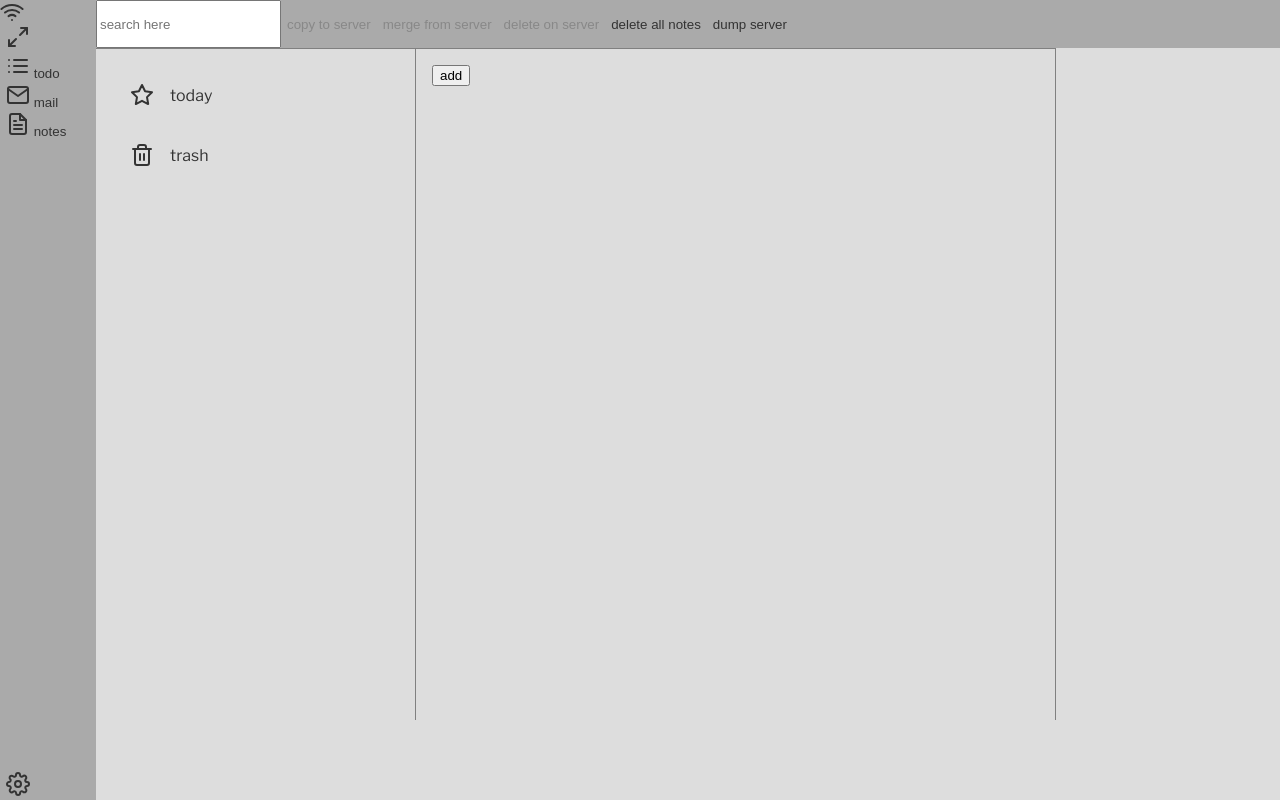
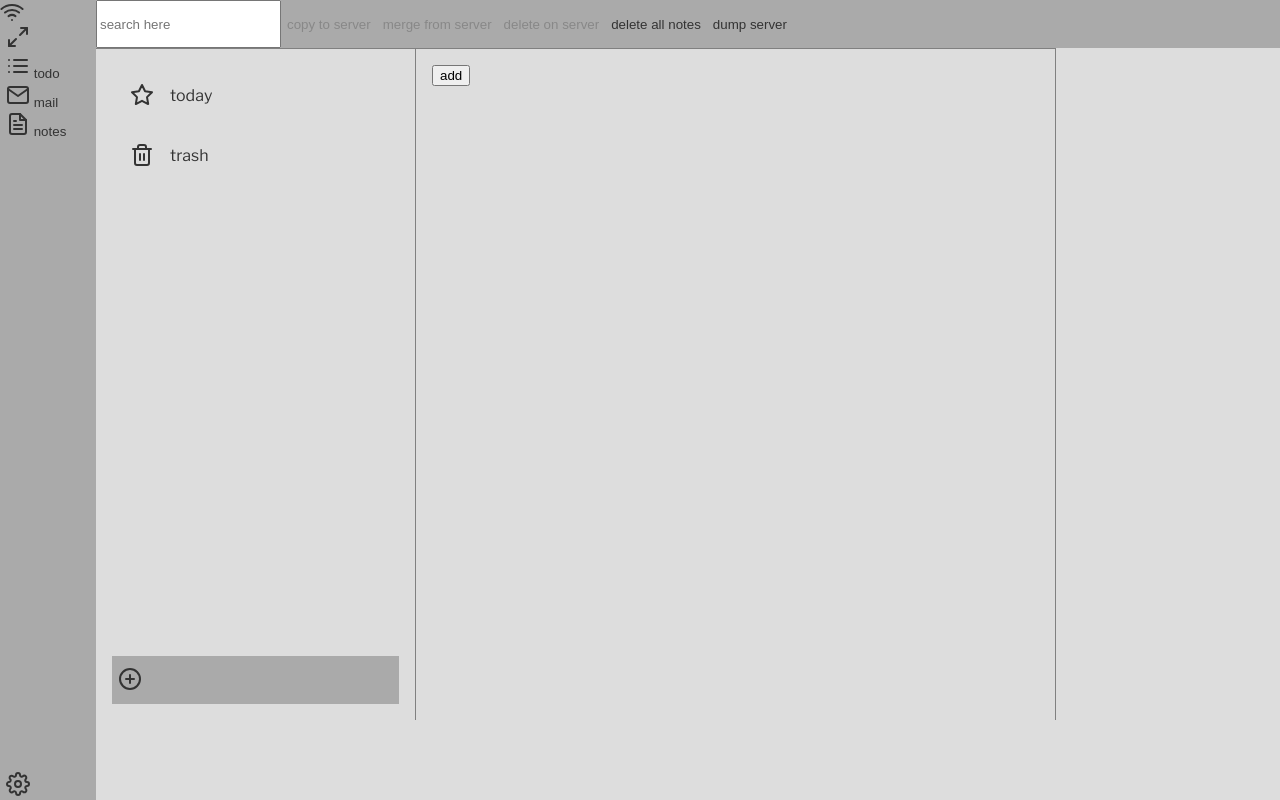
Before and after one commit to joshmarinacci/todomanager, a React (Create React App) app: page / in a window 1280 px wide. Built offline with nearby package versions, Linux system fonts and the light colour scheme; the HTML template or start-up script is replaced by a standard one.

Commit message:
add button to add a new project

```diff
--- a/src/todo/projects.js
+++ b/src/todo/projects.js
@@ -1,8 +1,8 @@
 import React, {useContext, useEffect, useRef, useState} from 'react'
 import {StorageContext, useQuery} from '../common/storage2.js'
-import {useActionScope} from '../common/actions.js'
-import {FocusContext, GenericListView, Spacer, useAutofocusRefWhenSelected} from '../common/layout.js'
-import {CheckSquare, Coffee, Square, Star, Trash2} from "react-feather"
+import {ActionContext, useActionScope} from '../common/actions.js'
+import {FocusContext, GenericListView, Spacer, Toolbar, useAutofocusRefWhenSelected} from '../common/layout.js'
+import {CheckSquare, Coffee, Square, Star, Trash2, PlusCircle} from "react-feather"
 
 
 const ProjectItemView = ({item, selected, focusName}) => {
@@ -119,6 +119,8 @@ export const ProjectsListView = ({selectedProject, setSelectedProject, nextFocus
             storage.updateObject('project', selectedProject, 'sortOrder', newOrder)
         }
     })
+    const am = useContext(ActionContext)
+    const addProject = () => am.runAction('global','add-project')
     return <div onKeyDown={handlers.onKeyDown} className={'projects-list-view panel'}>
         <GenericListView
             ItemTemplate={ProjectItemView}
@@ -127,6 +129,8 @@ export const ProjectsListView = ({selectedProject, setSelectedProject, nextFocus
             focusName={'projects'}
             query={apq}
             autoFocus={false}
+            className={'grow'}
         />
+        <Toolbar><button onClick={addProject}><PlusCircle/></button></Toolbar>
     </div>
 }
--- a/src/todo/todoapp.js
+++ b/src/todo/todoapp.js
@@ -15,7 +15,11 @@ import {AuthContext, BASE_URL} from '../auth.js'
 const storage = new Storage()
 const PROJECT = storage.defineTable({
     name:'project',
-    schema: {}
+    schema: {
+        title: { type: String},
+        special: { type:Boolean},
+        name: { type: String},
+    }
 })
 const ITEM = storage.defineTable({
     name:'item',
@@ -85,6 +89,7 @@ export const TodoApp = () => {
         {action: 'toggle-today',  scope: 'list', key:'t',  control:true,  shift:true },
         {action: 'toggle-today',  scope:'list',  key:'t',  alt:true },
         {action: 'delete-item',   scope:'list',  key:'backspace' },
+        {action: 'delete-item',   scope:'list',  key:'delete' },
 
         //item scope
         {action: 'edit-item',   key: 'Enter',  scope:'item',  },
@@ -136,6 +141,16 @@ const TodoAppContent = () => {
     }
     const handlers = useActionScope('list',{
         'find-item': () => setSearching(true)
+    })
+
+    const am = useContext(ActionContext)
+    am.registerAction('global','add-project',()=>{
+        storage.makeObject('project',{
+            title:'untitled',
+            special:false,
+        }).then(obj => {
+            setSelectedProject(obj)
+        })
     })
 
     const copyToServer = () => {
```
